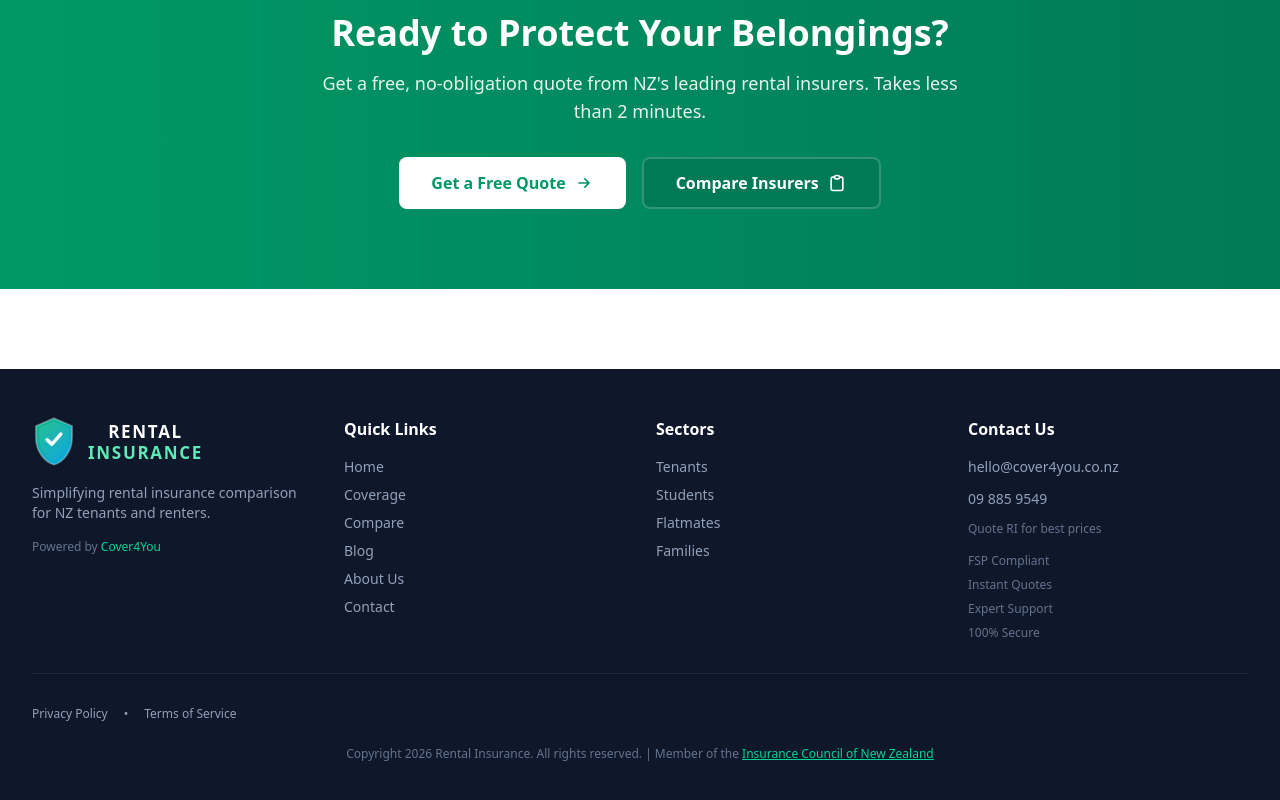
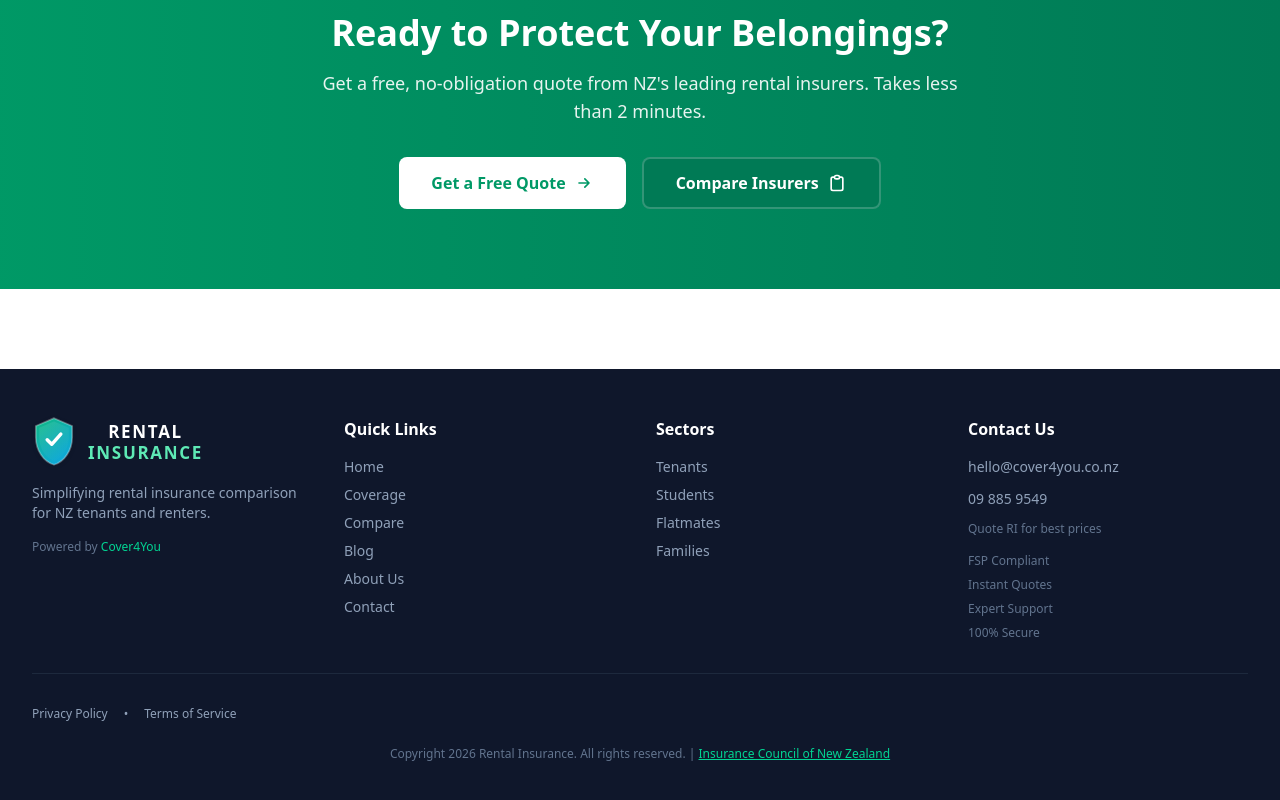
Before and after one commit to darinbutler/rentalinsurance.co.nz, a Next.js app: page / in a window 1280 px wide. Shown: the part 9256-10056 px from the top of the page. Built offline with nearby package versions, Linux system fonts and the light colour scheme.

Commit message:
Remove 'Member of the' text from footer ICNZ link

```diff
--- a/src/components/Footer.tsx
+++ b/src/components/Footer.tsx
@@ -143,7 +143,7 @@ export default function Footer() {
           {/* Copyright */}
           <div className="text-center text-xs text-slate-500">
             <p>
-              Copyright {currentYear} Rental Insurance. All rights reserved. | Member of the{' '}
+              Copyright {currentYear} Rental Insurance. All rights reserved. |{' '}
               <a
                 href="https://www.icnz.org.nz/"
                 target="_blank"
```
